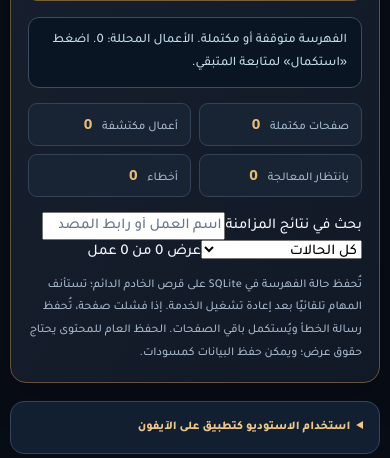
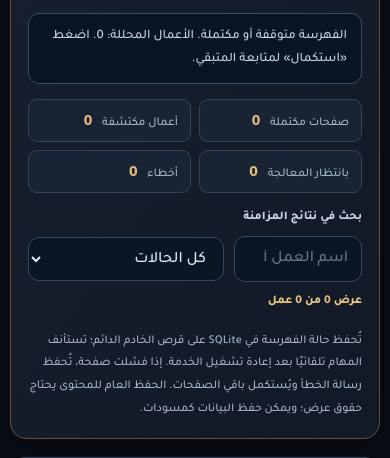
Before and after one commit to youef/app_apk, a FastAPI app: page / in a window 390 px wide. Shown: the part 2853-3311 px from the top of the page. Run offline with FastAPI, Linux system fonts and the light colour scheme; data that the repository does not hold is empty.

Commit message:
style(studio): optimize mobile search, import paste action and live status badges

```diff
--- a/python-cloud-studio/static/studio-pro.css
+++ b/python-cloud-studio/static/studio-pro.css
@@ -155,3 +155,24 @@ button:active:not(:disabled){transform:scale(.985)}
 }
 @media(max-width:390px){.mobile-dock a{font-size:9px}.page{padding-inline:10px}.episode-row{grid-template-columns:23px 41px minmax(0,1fr) auto;padding:9px;column-gap:6px}.episode-poster{width:40px;height:55px}.account-btn #accountText{display:none}.studio-command-actions{grid-template-columns:1fr}}
 @media(prefers-reduced-motion:reduce){*,*:before,*:after{scroll-behavior:auto!important;transition-duration:.01ms!important;animation-duration:.01ms!important}}
+
+/* Studio 6 advanced content searching and iOS home-screen polish */
+.library-work-tools{display:flex;flex-wrap:wrap;align-items:center;gap:10px;margin:15px 0 10px}
+.library-work-tools label{font-size:12px;font-weight:800;color:#c5d3e3}
+.library-work-tools input,.library-work-tools select{background:#0b1624;border:1px solid #354760;color:#e4eaf5;border-radius:11px;min-height:44px;padding:10px 13px;max-width:100%;font-size:13px}
+.library-work-tools input{flex:1;min-width:170px}
+.library-work-tools select{min-width:145px}
+.library-work-tools span{font-size:12px;color:#e9c481;font-weight:800;white-space:nowrap}
+.studio-mobile-health{font-size:11px;color:#88d5b2}
+.studio-mobile-health.is-bad{color:#eda4ab}
+.studio-paste-btn{min-height:47px}
+@media(max-width:740px){
+ .library-work-tools{display:grid;grid-template-columns:minmax(0,1fr) auto}
+ .library-work-tools label{grid-column:1/-1}
+ .library-work-tools input{font-size:16px;min-width:0;flex:none}
+ .library-work-tools select{min-width:0;font-size:16px}
+ .library-work-tools span{grid-column:1/-1}
+ .studio-mobile-health{display:block;margin-top:2px}
+ .studio-paste-btn{width:100%;flex-basis:100%}
+ .studio-command-bar .command-copy{min-width:0}
+}
```
